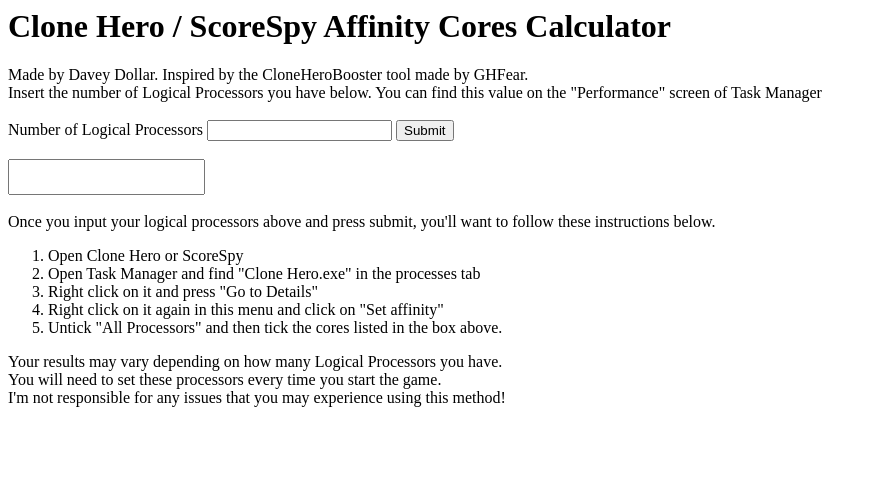
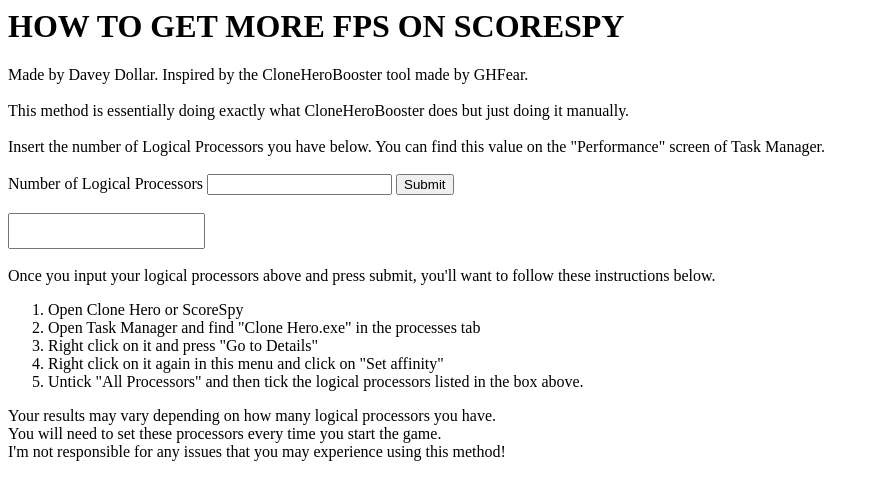
Before and after one commit to Davey-Dev/chaffinity, a plain HTML site: page index.html in a window 1280 px wide. Shown: the whole page, without its empty margins (0-879 px from the left). Drawn offline with Linux system fonts and the light colour scheme.

Commit message:
updated something

```diff
--- a/index.html
+++ b/index.html
@@ -120,9 +120,10 @@
             console.log(outputMsg);
         }
     </script>
-    <h1>Clone Hero / ScoreSpy Affinity Cores Calculator</h1>
-    Made by Davey Dollar. Inspired by the CloneHeroBooster tool made by GHFear.<br>
-    Insert the number of Logical Processors you have below. You can find this value on the "Performance" screen of Task Manager<br><br>
+    <h1>HOW TO GET MORE FPS ON SCORESPY</h1>
+    Made by Davey Dollar. Inspired by the CloneHeroBooster tool made by GHFear.<br><br>
+    This method is essentially doing exactly what CloneHeroBooster does but just doing it manually.<br><br>
+    Insert the number of Logical Processors you have below. You can find this value on the "Performance" screen of Task Manager.<br><br>
     <label for="coresInput">Number of Logical Processors</label>
     <input type="text" id="coresInput">
     <input type="button" onclick="getCores()" value="Submit">
@@ -134,9 +135,9 @@
         <li>Open Task Manager and find "Clone Hero.exe" in the processes tab</li>
         <li>Right click on it and press "Go to Details"</li>
         <li>Right click on it again in this menu and click on "Set affinity"</li>
-        <li>Untick "All Processors" and then tick the cores listed in the box above.</li>
+        <li>Untick "All Processors" and then tick the logical processors listed in the box above.</li>
     </ol>
-    Your results may vary depending on how many Logical Processors you have.<br>
+    Your results may vary depending on how many logical processors you have.<br>
     You will need to set these processors every time you start the game.<br>
     I'm not responsible for any issues that you may experience using this method!
 </body>
```
